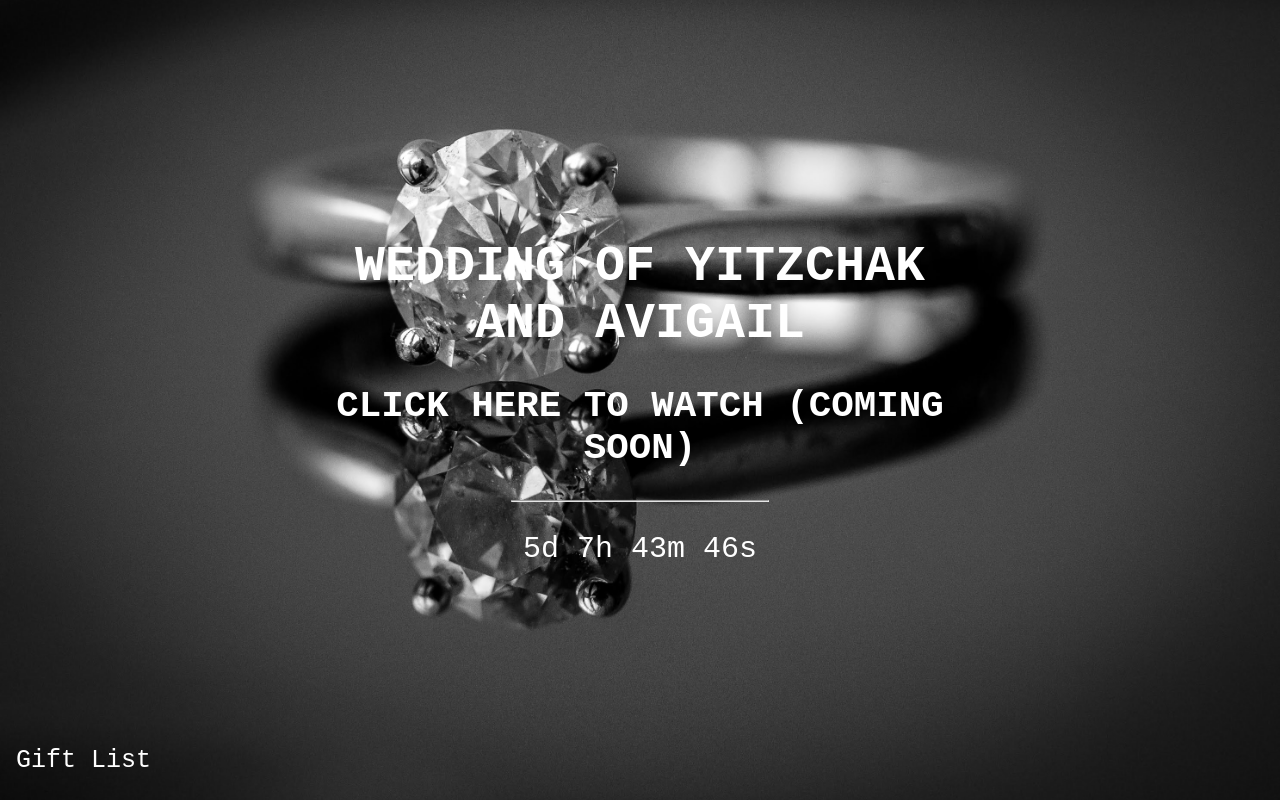
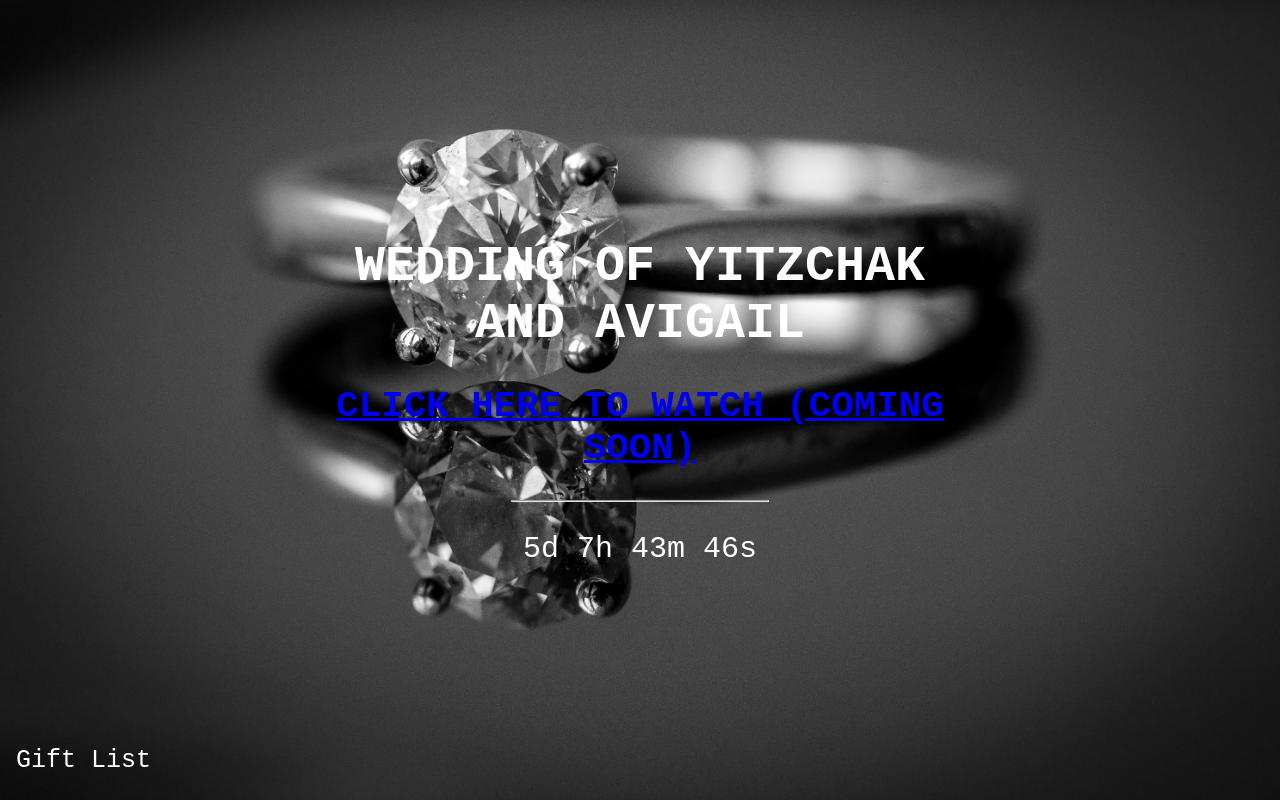
Before and after one commit to rwllr/rwllr.github.io, a plain HTML site: page index.html in a window 1280 px wide. Drawn offline with Linux system fonts and the light colour scheme.

Commit message:
Update index.html

```diff
--- a/index.html
+++ b/index.html
@@ -50,7 +50,7 @@ hr {
   </div>
   <div class="middle">
     <h1>WEDDING OF YITZCHAK AND AVIGAIL</h1>
-    <h2>CLICK HERE TO WATCH (COMING SOON)</h2>
+    <h2><a href="https://teams.microsoft.com/l/meetup-join/19%3ameeting_ZTg4NjJmZTItZThjYS00M2NhLWI0MzAtMGZhZTE0Mjk3ODNm%40thread.v2/0?context=%7b%22Tid%22%3a%2233055576-ed9d-4de9-82f7-f279a20b7569%22%2c%22Oid%22%3a%220510b226-4c95-4329-ab48-a197dabd18ac%22%2c%22IsBroadcastMeeting%22%3atrue%7d">CLICK HERE TO WATCH (COMING SOON)</a></h2>
     <hr>
     <p id="demo" style="font-size:30px"></p>
   </div>
```
